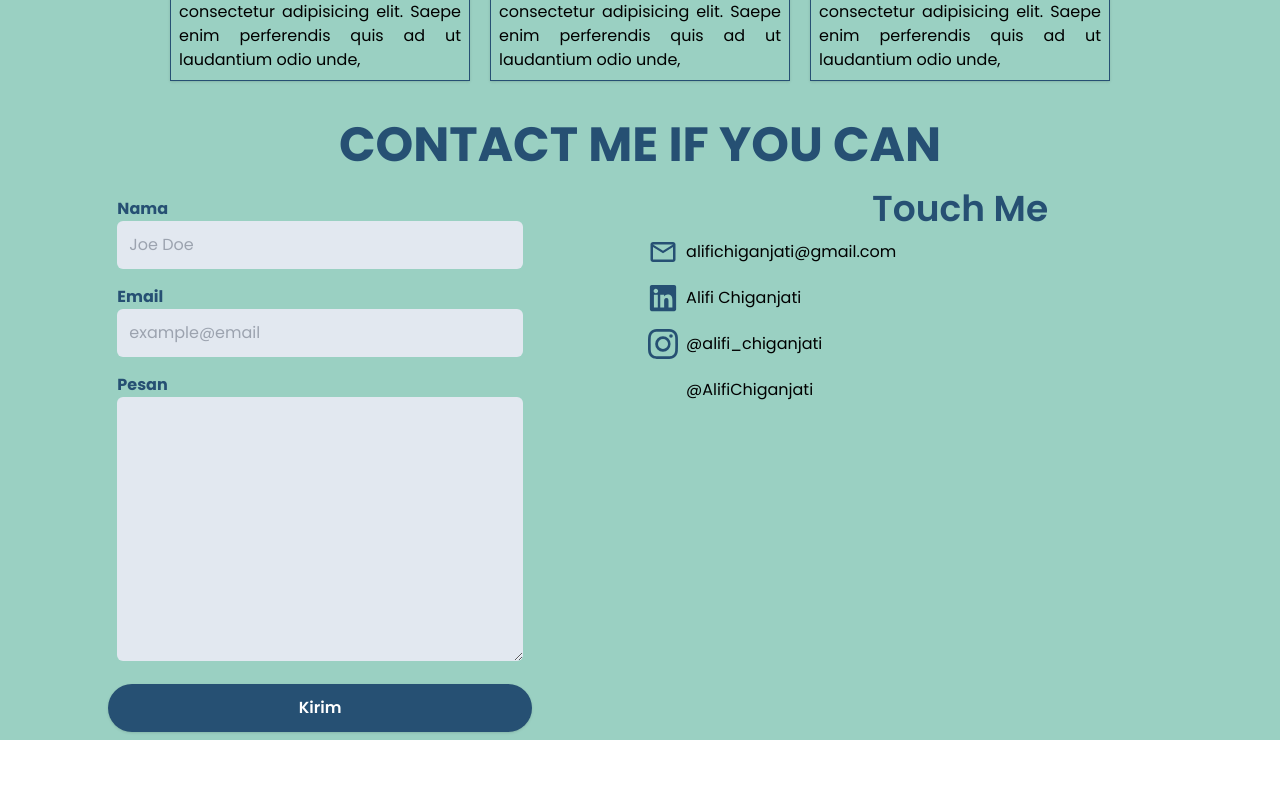
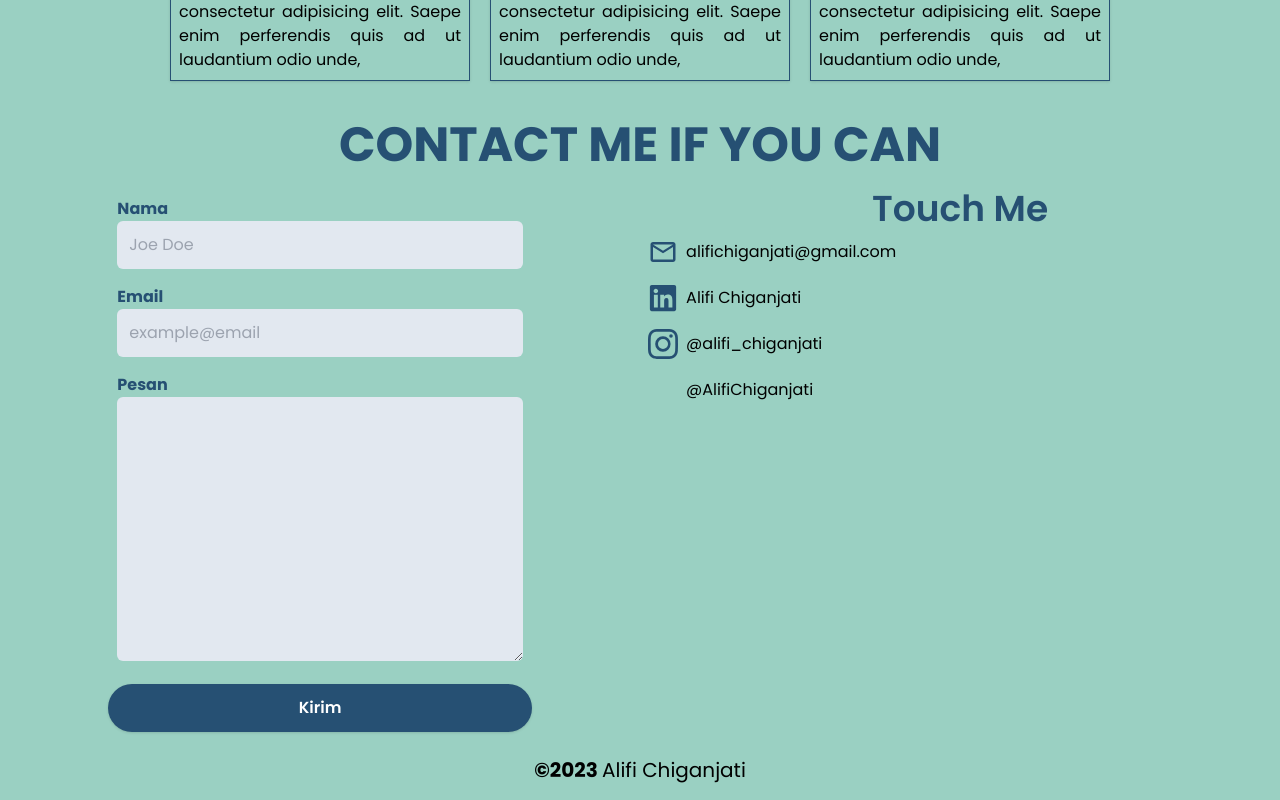
Before and after one commit to AlifiChiganjati/alifichiganjati.github.io, a React (Vite) app: page / in a window 1280 px wide. Shown: the part 1561-2361 px from the top of the page. Before the commit the page ends 2301 px from the top, so only its background shows below. Built offline with nearby package versions, Linux system fonts and the light colour scheme; some icons are missing.

Commit message:
feat: add footer

```diff
--- /dev/null
+++ b/src/components/Fragments/Footter.jsx
@@ -0,0 +1,13 @@
+const Footer = () => {
+  return (
+    <footer className=" text-lg text-center md:text-xl my-4">
+      <span className="font-bold">
+        &copy;
+        {new Date().getFullYear()}{" "}
+      </span>
+      Alifi Chiganjati
+    </footer>
+  );
+};
+
+export default Footer;
--- a/src/pages/contactpage.jsx
+++ b/src/pages/contactpage.jsx
@@ -2,6 +2,7 @@ import { MdOutlineEmail } from "react-icons/md";
 import { BsInstagram } from "react-icons/bs";
 import { FaLinkedin } from "react-icons/fa";
 import { FaSquareXTwitter } from "react-icons/fa6";
+import Footer from "../components/Fragments/Footter";
 const ContactPage = () => {
   return (
     <section
@@ -114,6 +115,7 @@ const ContactPage = () => {
           </ul>
         </div>
       </div>
+      <Footer />
     </section>
   );
 };
```
